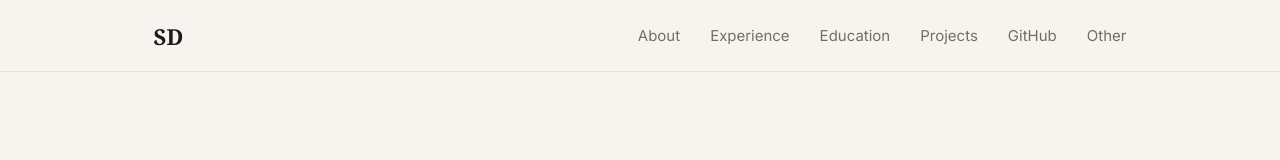
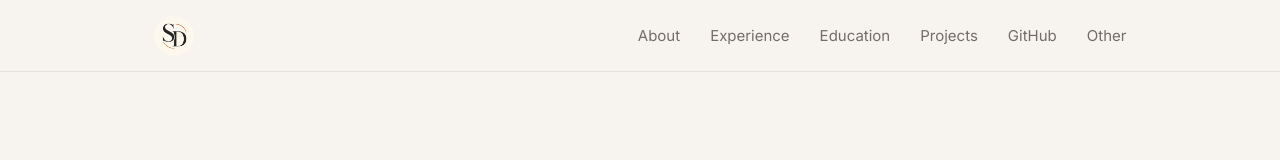
Before and after one commit to sdeng4/deng_profile, a React (Vite) app: page / in a window 1280 px wide. Shown: the top 160 px of the page. Built offline with nearby package versions, Linux system fonts and the light colour scheme.

Commit message:
edit logo and title

```diff
--- a/index.html
+++ b/index.html
@@ -2,9 +2,9 @@
 <html lang="en">
   <head>
     <meta charset="UTF-8" />
-    <link rel="icon" type="image/svg+xml" href="/vite.svg" />
+    <link rel="icon" type="image/PNG" href="/SDlogo.png" />
     <meta name="viewport" content="width=device-width, initial-scale=1.0" />
-    <title>deng_profile</title>
+    <title>SenLiang Deng | Developer Portfolio</title>
   </head>
   <body>
     <div id="root"></div>
--- a/src/components/Navbar/Navbar.css
+++ b/src/components/Navbar/Navbar.css
@@ -13,10 +13,16 @@
 }
 
 .navbar-logo {
-  font-family: Georgia, "Times New Roman", serif;
-  font-size: 22px;
-  font-weight: 600;
-  color: #1f1a17;
+  display: flex;
+  align-items: center;
+}
+
+.navbar-logo img {
+  width: 40px;
+  height: 40px;
+  object-fit: contain;
+  display: block;
+  border-radius: 50%;
 }
 
 .navbar-links {
--- a/src/components/Navbar/Navbar.jsx
+++ b/src/components/Navbar/Navbar.jsx
@@ -1,12 +1,13 @@
 import { useState } from 'react'
 import './Navbar.css'
+import logo from '../../assets/SDlogo.png'
 
 function Navbar() {
   return (
     <>
     <header className="navbar">
       <div className="navbar-logo">
-        SD
+        <img src={logo} alt="SD logo"/>
       </div>
 
       <nav className="navbar-links">
```
Also changed, not shown: public/SDlogo.png (added), src/assets/SDlogo.png (added).
